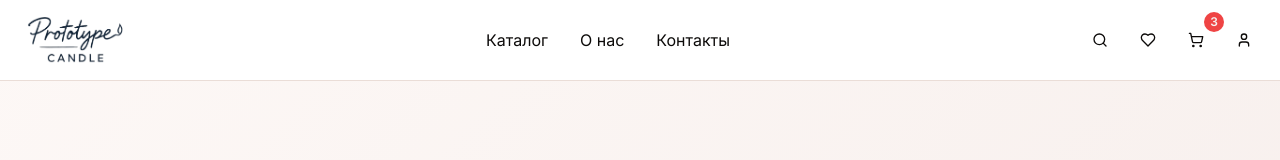
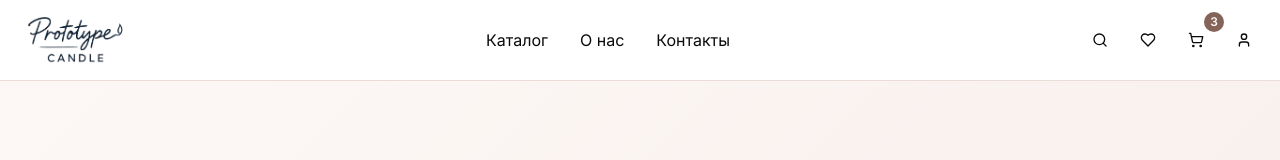
Before and after one commit to itbashar644/glow-whispers-market, a React (Vite) app: page /cart in a window 1280 px wide. Shown: the top 160 px of the page. Built offline with nearby package versions, Linux system fonts and the light colour scheme.

Commit message:
Fix: Change badge color
Replaced the red badge color with a more appropriate color.

```diff
--- a/src/components/Header.tsx
+++ b/src/components/Header.tsx
@@ -67,7 +67,7 @@ export const Header = ({ cartItemsCount, products = [] }: HeaderProps) => {
                   <Heart className="h-6 w-6" />
                   {wishlist.length > 0 && (
                     <Badge
-                      variant="destructive"
+                      variant="cinnamon"
                       className="absolute -top-2 -right-2 h-5 w-5 flex items-center justify-center p-0 text-xs"
                     >
                       {wishlist.length}
@@ -81,7 +81,7 @@ export const Header = ({ cartItemsCount, products = [] }: HeaderProps) => {
                   <ShoppingCart className="h-6 w-6" />
                   {cartItemsCount > 0 && (
                     <Badge
-                      variant="destructive"
+                      variant="cinnamon"
                       className="absolute -top-2 -right-2 h-5 w-5 flex items-center justify-center p-0 text-xs"
                     >
                       {cartItemsCount}
--- a/src/components/ui/badge.tsx
+++ b/src/components/ui/badge.tsx
@@ -1,3 +1,4 @@
+
 import * as React from "react"
 import { cva, type VariantProps } from "class-variance-authority"
 
@@ -15,6 +16,7 @@ const badgeVariants = cva(
         destructive:
           "border-transparent bg-destructive text-destructive-foreground hover:bg-destructive/80",
         outline: "text-foreground",
+        cinnamon: "border-transparent bg-warm-800 text-warm-50 hover:bg-warm-800/80",
       },
     },
     defaultVariants: {
```
